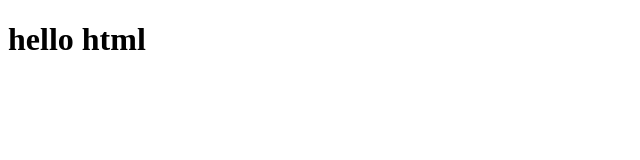
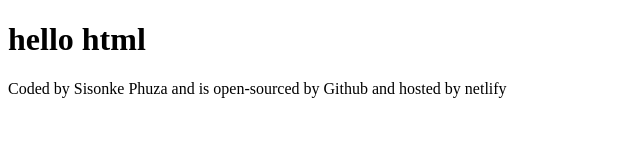
Before and after one commit to Sisonke-dev/My-SheCodes-Weather-app, a plain HTML site: page index.HTML in a window 1280 px wide. Shown: the whole page, without its empty margins (0-640 px from the left). Drawn offline with Linux system fonts and the light colour scheme.

Commit message:
Added footer

```diff
--- a/index.HTML
+++ b/index.HTML
@@ -7,5 +7,8 @@
 </head>
 <body>
     <h1> hello html</h1>
+    <Footer>
+    Coded by Sisonke Phuza <a href="https://github.com/Sisonke-dev"></a> and is open-sourced by <a href="https://github.com/Sisonke-dev/My-SheCodes-Weather-app"></a> Github and hosted by <a href="https://my-shecodes-weather-forecast-app.netlify.app/"></a> netlify
+    </Footer>
 </body>
 </html>
```
